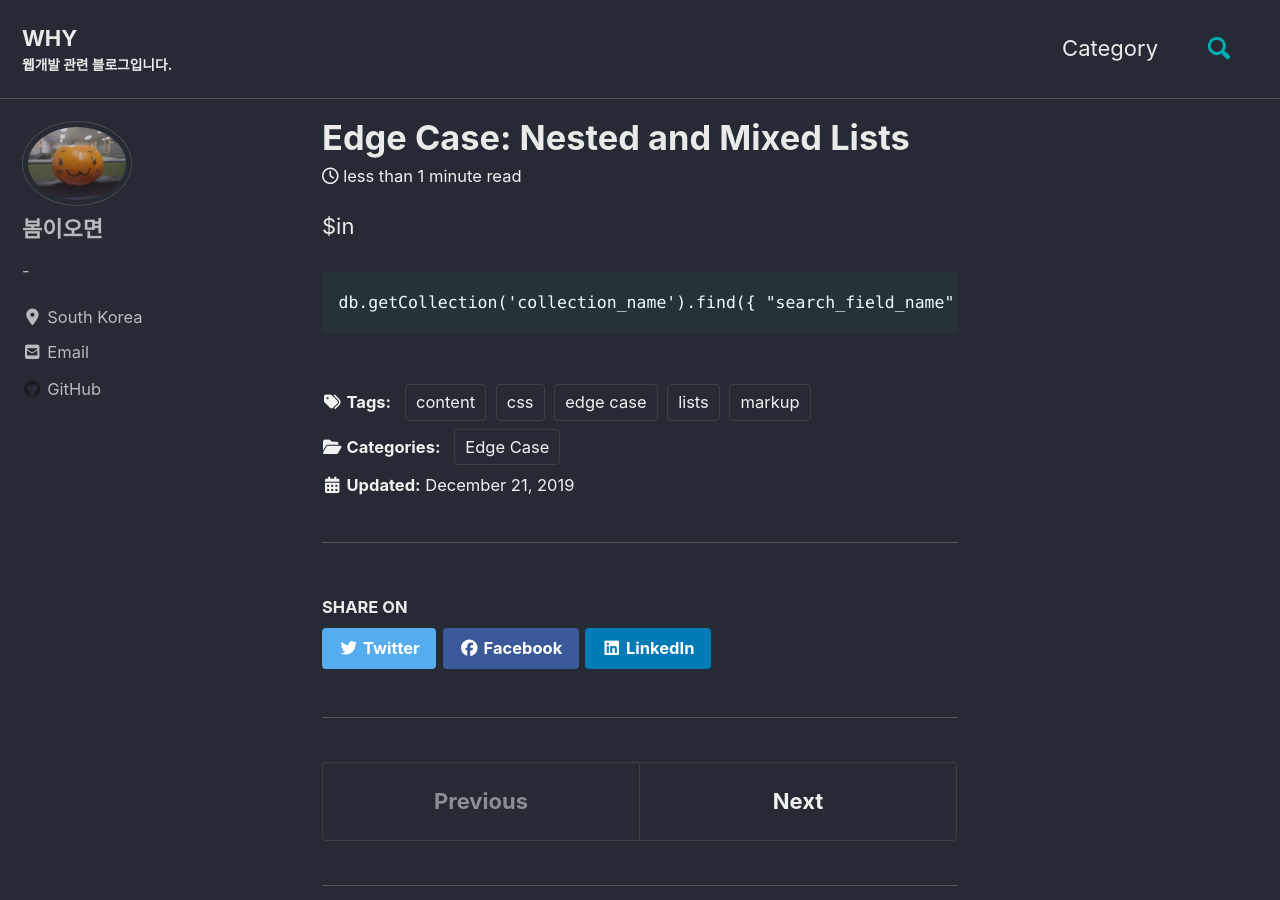
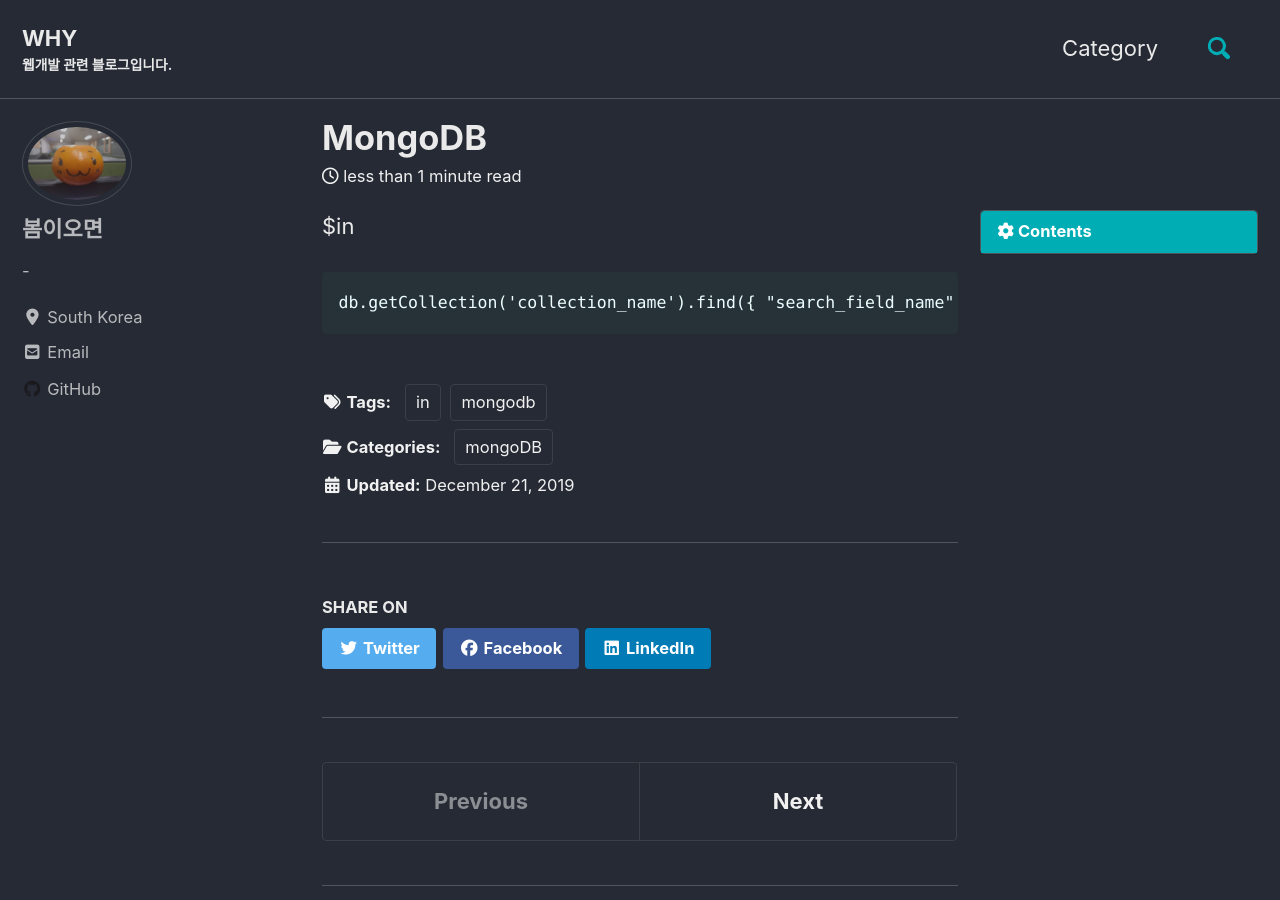
Before and after one commit to springcome/springcome.github.io, a Jekyll site: the page built from _posts/2019-12-21-mongodb-in.md, in a window 1280 px wide and 900 px high. Built offline with Jekyll 4.4.1, drawn with Linux system fonts in a browser that asks for light colours; cached includes are drawn as plain includes; nearby versions of some CDN libraries; comment, search, counter and statistics services are not loaded; some of the changed text lies outside the part shown.

Commit message:
update posts

````diff
--- a/_posts/2019-12-21-mongodb-in.md
+++ b/_posts/2019-12-21-mongodb-in.md
@@ -1,13 +1,13 @@
 ---
-title: "Edge Case: Nested and Mixed Lists"
+title: "MongoDB"
+toc: true
+toc_label: "Contents"
+toc_icon: "cog"
 categories:
-  - Edge Case
+  - mongoDB
 tags:
-  - content
-  - css
-  - edge case
-  - lists
-  - markup
+  - mongodb
+  - in
 ---
 $in
 ```
````
Also changed, not shown: _posts/2019-12-21-querydsl-replace.md (+1 -1 lines).
